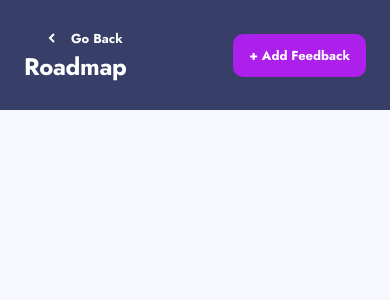
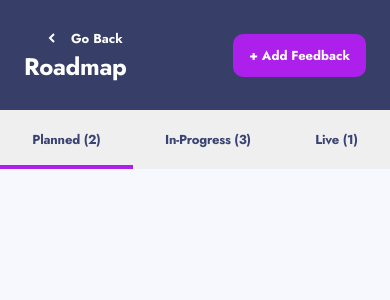
Before and after one commit to tkressma/product-feedback-app, a React (Create React App) app in the folder client/: page /project-roadmap in a window 390 px wide. Shown: the top 300 px of the page. Built offline with nearby package versions, Linux system fonts and the light colour scheme.

Commit message:
Add basic styling for roadmap mobile buttons

```diff
--- a/client/src/components/ProjectRoadmapPage/ProjectRoadmapPage.js
+++ b/client/src/components/ProjectRoadmapPage/ProjectRoadmapPage.js
@@ -3,8 +3,11 @@ import styles from "./ProjectRoadmapPage.module.css";
 import Heading from "../UI/Heading/Heading";
 import BackButton from "../UI/BackButton/BackButton";
 import Button from "../UI/Button/Button";
+import { useMediaQuery } from "react-responsive";
 
 export const ProjectRoadmapPage = () => {
+  const isMobile = useMediaQuery({ query: "(max-width: 767px)" });
+
   return (
     <main className={styles.roadmap}>
       <header className={styles["roadmap__header"]}>
@@ -23,7 +26,21 @@ export const ProjectRoadmapPage = () => {
         />
       </header>
 
-      <section></section>
+      <section>
+        {isMobile && (
+          <div className={styles["roadmap__options"]}>
+            <button
+              className={`${styles["roadmap__option"]} ${styles["roadmap__option--selected"]}`}
+            >
+              Planned (2)
+            </button>
+            <button className={styles["roadmap__option"]}>
+              In-Progress (3)
+            </button>
+            <button className={styles["roadmap__option"]}>Live (1)</button>
+          </div>
+        )}
+      </section>
     </main>
   );
 };
--- a/client/src/components/ProjectRoadmapPage/ProjectRoadmapPage.module.css
+++ b/client/src/components/ProjectRoadmapPage/ProjectRoadmapPage.module.css
@@ -10,6 +10,26 @@
   padding: 1.625rem 1.5rem;
 }
 
+.roadmap__options {
+  display: flex;
+}
+
+.roadmap__option {
+  font-size: 0.8125rem;
+  border: 0;
+  font-weight: 700;
+  letter-spacing: -0.180556px;
+  color: var(--navy-blue);
+  padding: 1.25rem 0;
+  flex-grow: 1;
+  border-radius: 0;
+}
+
+.roadmap__option--selected {
+  padding-bottom: 0.96875rem;
+  border-bottom: 4.5px solid var(--violet);
+}
+
 @media (min-width: 768px) {
   .roadmap__header {
     border-radius: 10px;
```
